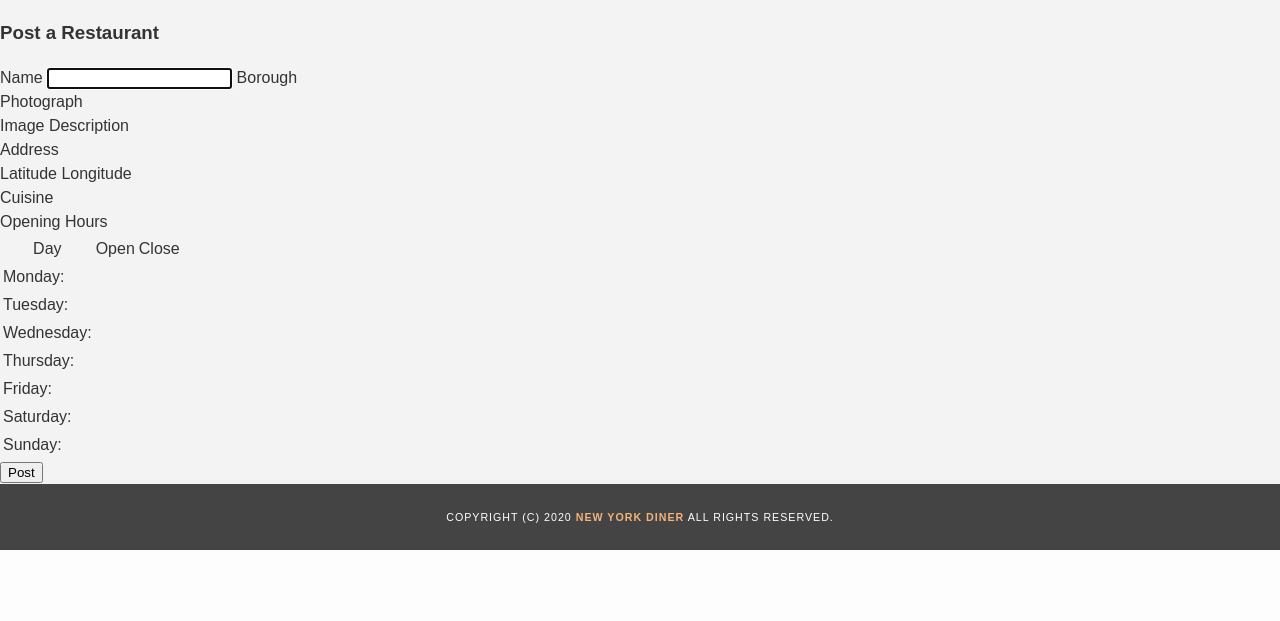
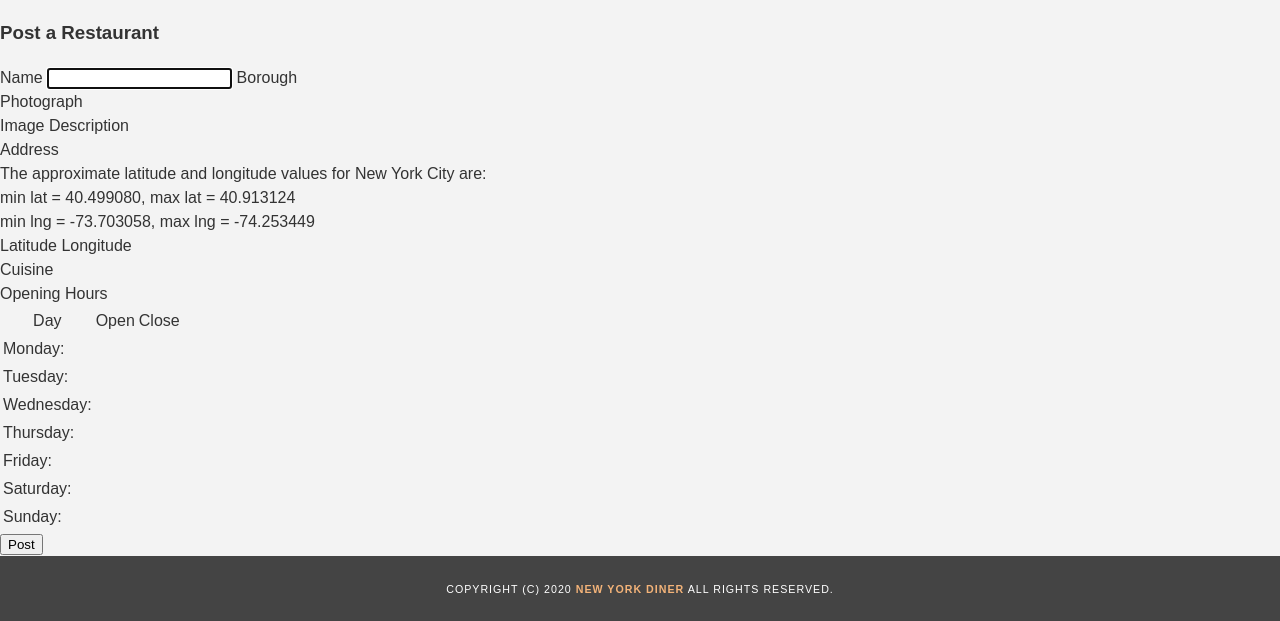
Before and after one commit to albagon/ny-diner, a Flask app: template templates/forms/new_restaurant.html in a window 1280 px wide. Shown: the part 118-739 px from the top of the page. Run offline with Flask 2, Linux system fonts and the light colour scheme; tables that the repository leaves empty hold one stand-in row (values such as "Sample post"); the template is opened without the code that fills it: values that come from a table or form of the project are taken from there, most other values are stand-ins (such as "Sample title", 1, 10 or a date in 2020); parts of the project's set-up code (start-up, migrations or seed data) failed here and were passed over.

Commit message:
feat: Set min and max values for New York's latlng

```diff
--- a/forms.py
+++ b/forms.py
@@ -42,11 +42,11 @@ class RestaurantForm(Form):
         'address', validators=[DataRequired()]
     )
     lat = DecimalField(
-        'lat', validators=[DataRequired(), NumberRange(min=-90, max=90)],
+        'lat', validators=[DataRequired(), NumberRange(min=40.499080, max=40.913124)],
         places=6
     )
     lng = DecimalField(
-        'lng', validators=[DataRequired(), NumberRange(min=-180, max=180)],
+        'lng', validators=[DataRequired(), NumberRange(min=-73.703058, max=-74.253449)],
         places=6
     )
     cuisine = SelectField(
--- a/templates/forms/new_restaurant.html
+++ b/templates/forms/new_restaurant.html
@@ -35,10 +35,13 @@
         {{ form.address(class_ = 'form-control', autofocus = true) }}
       </div>
       <div class="form-group">
+        <span>The approximate latitude and longitude values for New York City are:</span><br>
+        <span>min lat = 40.499080, max lat = 40.913124</span><br>
+        <span>min lng = -73.703058, max lng = -74.253449</span><br>
         <label for="lat">Latitude</label>
-        {{ form.lat(class_ = 'form-control', placeholder='±00.000000', autofocus = true) }}
+        {{ form.lat(class_ = 'form-control', placeholder='00.000000', autofocus = true) }}
         <label for="lng">Longitude</label>
-        {{ form.lng(class_ = 'form-control', placeholder='±000.000000', autofocus = true) }}
+        {{ form.lng(class_ = 'form-control', placeholder='-00.000000', autofocus = true) }}
       </div>
       <div class="form-group">
         <label for="cuisine">Cuisine</label>
```
